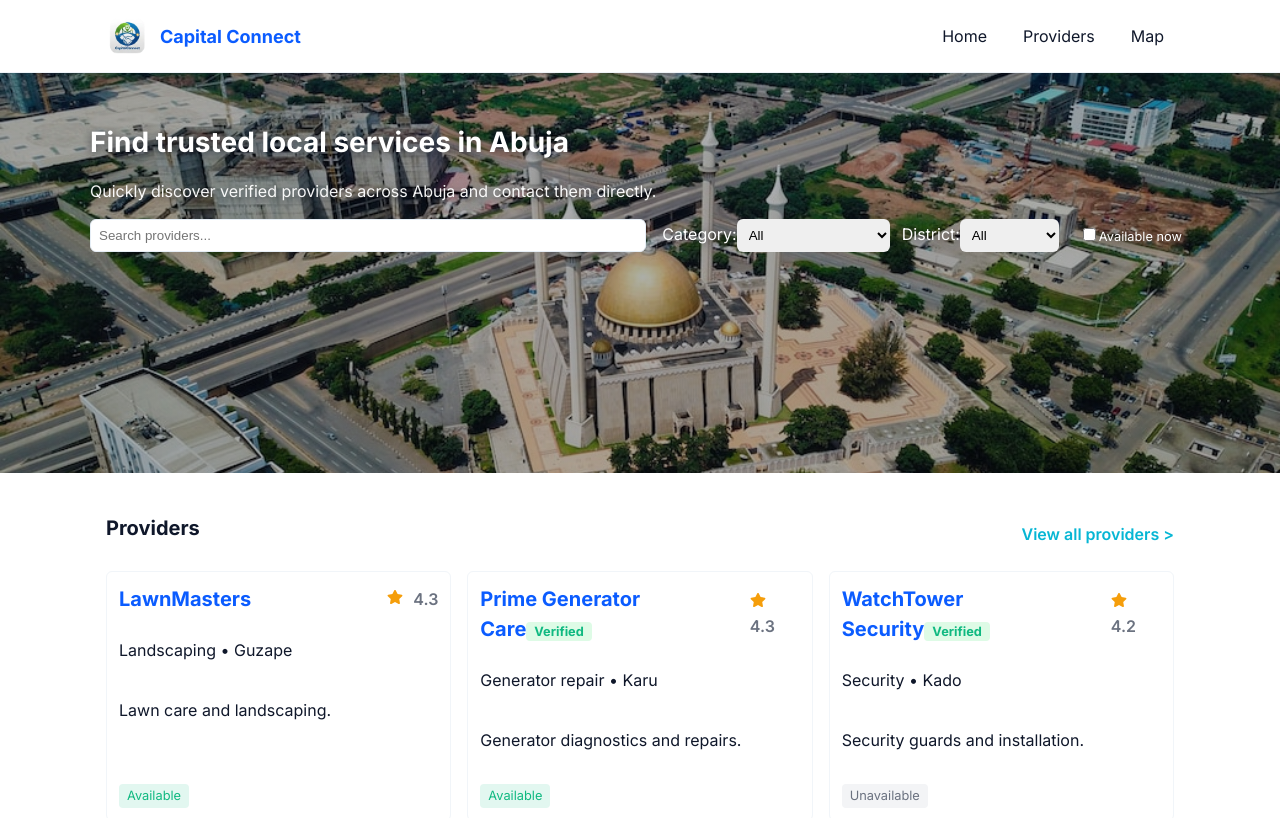
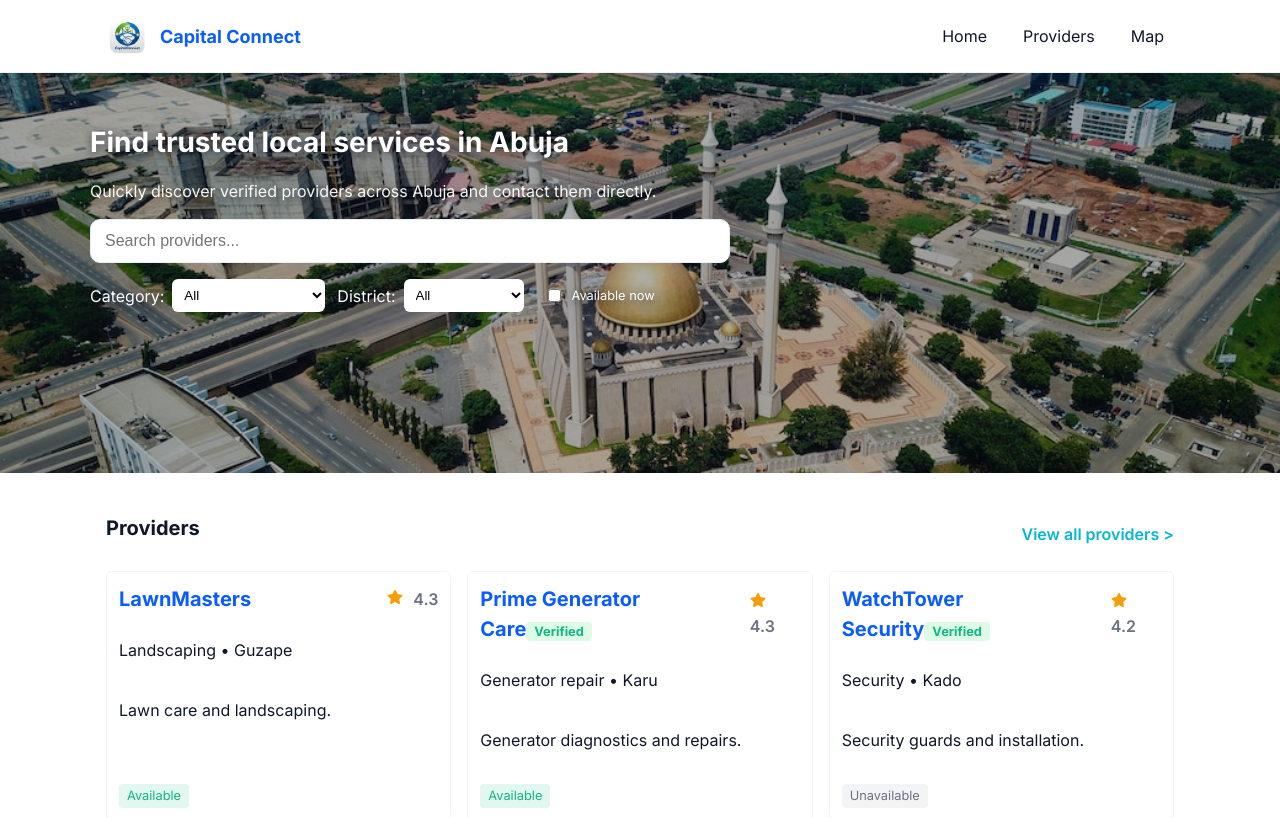
Before and after one commit to DevJerry1738/capital-connect, a React (Vite) app: page / in a window 1280 px wide. Shown: the top 818 px of the page. Built offline with nearby package versions, Linux system fonts and the light colour scheme.

Commit message:
fixed search and filters ui

```diff
--- a/src/components/map/MapEmbed.tsx
+++ b/src/components/map/MapEmbed.tsx
@@ -1,18 +1,7 @@
 import { useEffect, useRef } from 'react'
 import L from 'leaflet'
 import 'leaflet/dist/leaflet.css'
-// Ensure Leaflet's default marker images resolve correctly when bundled (Vercel / static hosts)
-import markerIcon2x from 'leaflet/dist/images/marker-icon-2x.png'
-import markerIcon from 'leaflet/dist/images/marker-icon.png'
-import markerShadow from 'leaflet/dist/images/marker-shadow.png'
-
-// Merge default icon options so the images are referenced via the bundler imports
-L.Icon.Default.mergeOptions({
-  iconRetinaUrl: markerIcon2x,
-  iconUrl: markerIcon,
-  shadowUrl: markerShadow,
-})
-
+import { DefaultIcon } from './leafletIcons'
 import type { Provider } from '../../types/provider'
 
 type Props = { providers: Provider[] }
@@ -43,8 +32,13 @@ export default function MapEmbed({ providers }: Props) {
       // clear previous markers
       markersRef.current.clearLayers()
 
+
+
       providers.forEach((p) => {
-        const marker = L.marker([p.lat, p.lng])
+        const marker = L.marker([p.lat, p.lng], { icon: DefaultIcon })
+        // debug: confirm marker icon url
+        // eslint-disable-next-line no-console
+        console.debug('adding marker', p.id, (DefaultIcon.options && (DefaultIcon.options as any).iconUrl) || (L.Icon.Default.prototype.options && (L.Icon.Default.prototype.options as any).iconUrl))
         const popup = `<strong>${p.name}</strong><br/>${p.category} • ${p.district}<br/><a href="/provider/${p.id}">View details</a>`
         marker.bindPopup(popup)
         markersRef.current!.addLayer(marker)
--- /dev/null
+++ b/src/components/map/leafletIcons.ts
@@ -0,0 +1,27 @@
+import L from 'leaflet'
+import markerIcon2x from 'leaflet/dist/images/marker-icon-2x.png'
+import markerIcon from 'leaflet/dist/images/marker-icon.png'
+import markerShadow from 'leaflet/dist/images/marker-shadow.png'
+
+// Ensure Leaflet's default marker images resolve correctly when bundled (Vercel / static hosts)
+L.Icon.Default.mergeOptions({
+  iconRetinaUrl: markerIcon2x as unknown as string,
+  iconUrl: markerIcon as unknown as string,
+  shadowUrl: markerShadow as unknown as string,
+  // explicit sizes/anchors matching Leaflet defaults to avoid rendering issues
+  iconSize: [25, 41],
+  iconAnchor: [12, 41],
+  popupAnchor: [1, -34],
+  shadowSize: [41, 41],
+})
+
+// Helpful debug when troubleshooting asset resolution in dev/prod
+try {
+  // eslint-disable-next-line no-console
+  console.debug('Leaflet icons configured', { markerIcon, markerIcon2x, markerShadow, options: L.Icon.Default.prototype.options })
+} catch (e) {
+  // ignore
+}
+
+// Export a ready-made icon instance that uses the merged default options
+export const DefaultIcon = new L.Icon(L.Icon.Default.prototype.options as L.IconOptions)
--- a/src/components/providers/ProviderMap.tsx
+++ b/src/components/providers/ProviderMap.tsx
@@ -1,6 +1,7 @@
 import { useEffect, useRef } from 'react'
 import L from 'leaflet'
 import 'leaflet/dist/leaflet.css'
+import { DefaultIcon } from '../map/leafletIcons'
 import type { Provider } from '../../types/provider'
 
 export default function ProviderMap({ provider }: { provider: Provider }) {
@@ -17,7 +18,10 @@ export default function ProviderMap({ provider }: { provider: Provider }) {
       mapRef.current.setView([provider.lat, provider.lng], 14)
     }
 
-    const marker = L.marker([provider.lat, provider.lng]).addTo(mapRef.current!)
+    const marker = L.marker([provider.lat, provider.lng], { icon: DefaultIcon }).addTo(mapRef.current!)
+    // debug: ensure the configured icon url is used
+    // eslint-disable-next-line no-console
+    console.debug('provider marker icon', (DefaultIcon.options as any).iconUrl)
     marker.bindPopup(`<strong>${provider.name}</strong><br/>${provider.category}`)
 
     return () => {
--- /dev/null
+++ b/src/components/search/Filters.css
@@ -0,0 +1,14 @@
+.filters {
+  display: flex;
+  gap: 8px;
+  flex-wrap: wrap;
+  align-items: center;
+  width: 100%;
+}
+.filters label { display:flex; gap:8px; align-items:center; }
+.filters select, .filters input { padding: 10px 12px; border-radius: 8px; border: 1px solid #e6eef6; background: white; box-sizing: border-box; }
+.filters select { min-width: 120px; }
+
+@media (min-width: 901px) {
+  .filters { gap: var(--space-sm); }
+}
--- a/src/components/search/Filters.tsx
+++ b/src/components/search/Filters.tsx
@@ -1,3 +1,5 @@
+
+import './Filters.css'
 
 export default function Filters({
   category,
--- /dev/null
+++ b/src/components/search/SearchBar.css
@@ -0,0 +1,34 @@
+.searchbar {
+  width: 100%;
+  display: block;
+}
+.searchbar input {
+  width: 100%;
+  max-width: 100%;
+  padding: 12px 14px;
+  border-radius: 10px;
+  border: 1px solid #e6eef6;
+  box-sizing: border-box;
+  font-size: 1rem;
+}
+.searchbar {
+  display: flex;
+  gap: 8px;
+  align-items: center;
+  width: 100%;
+  box-sizing: border-box;
+  flex-wrap: nowrap;
+}
+.searchbar input {
+  flex: 1 1 auto;
+  min-width: 0; /* prevents input from overflowing flex container on small screens */
+  padding: 12px 14px;
+  border-radius: 10px; /* keeping the original border-radius */
+  border: 1px solid #e6eef6; /* keeping the original border color */
+  box-sizing: border-box;
+  font-size: 1rem; /* keeping the original font size */
+}
+
+@media (min-width: 901px) {
+  .searchbar { max-width: 640px; }
+}
--- a/src/components/search/SearchBar.tsx
+++ b/src/components/search/SearchBar.tsx
@@ -1,3 +1,5 @@
+import './SearchBar.css'
+
 export default function SearchBar({ value, onChange }: { value: string; onChange: (v: string) => void }) {
   return (
     <div className="searchbar">
--- a/src/styles/global.css
+++ b/src/styles/global.css
@@ -257,6 +257,17 @@ h2 {
   display: flex;
   gap: var(--space-md);
   align-items: flex-start;
+  flex-wrap: wrap; /* allow children to wrap instead of overflowing */
+}
+.hero .filters {
+  flex: 0 1 auto; /* allow filters to shrink on narrower widths */
+  min-width: 0;
+}
+.hero .filters select {
+  max-width: 220px;
+}
+.hero .filters input {
+  max-width: 220px;
 }
 .hero .searchbar {
   flex: 1;
```
Also changed, not shown: src/pages/HomePage.tsx (+9 -0 lines).
